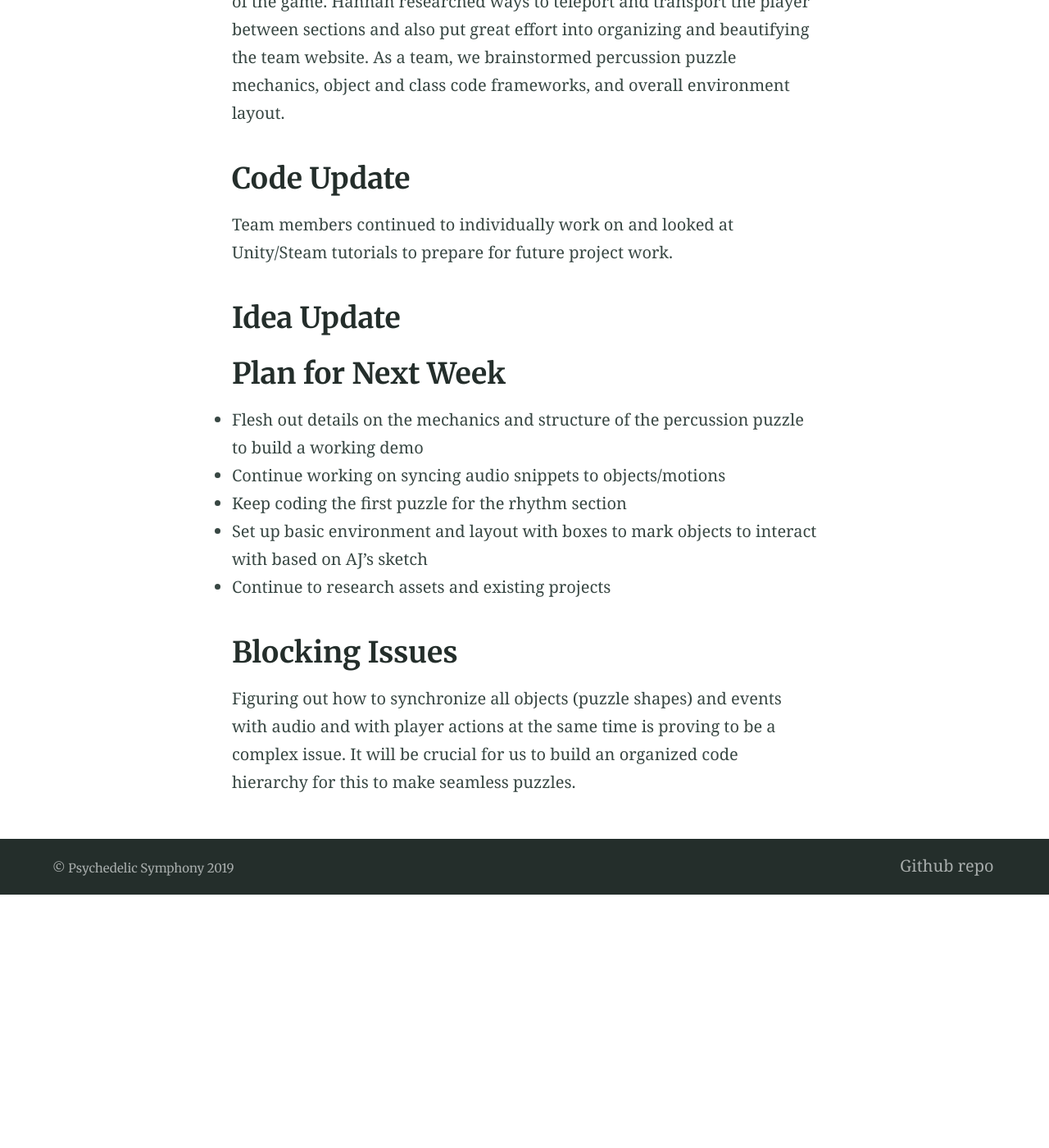
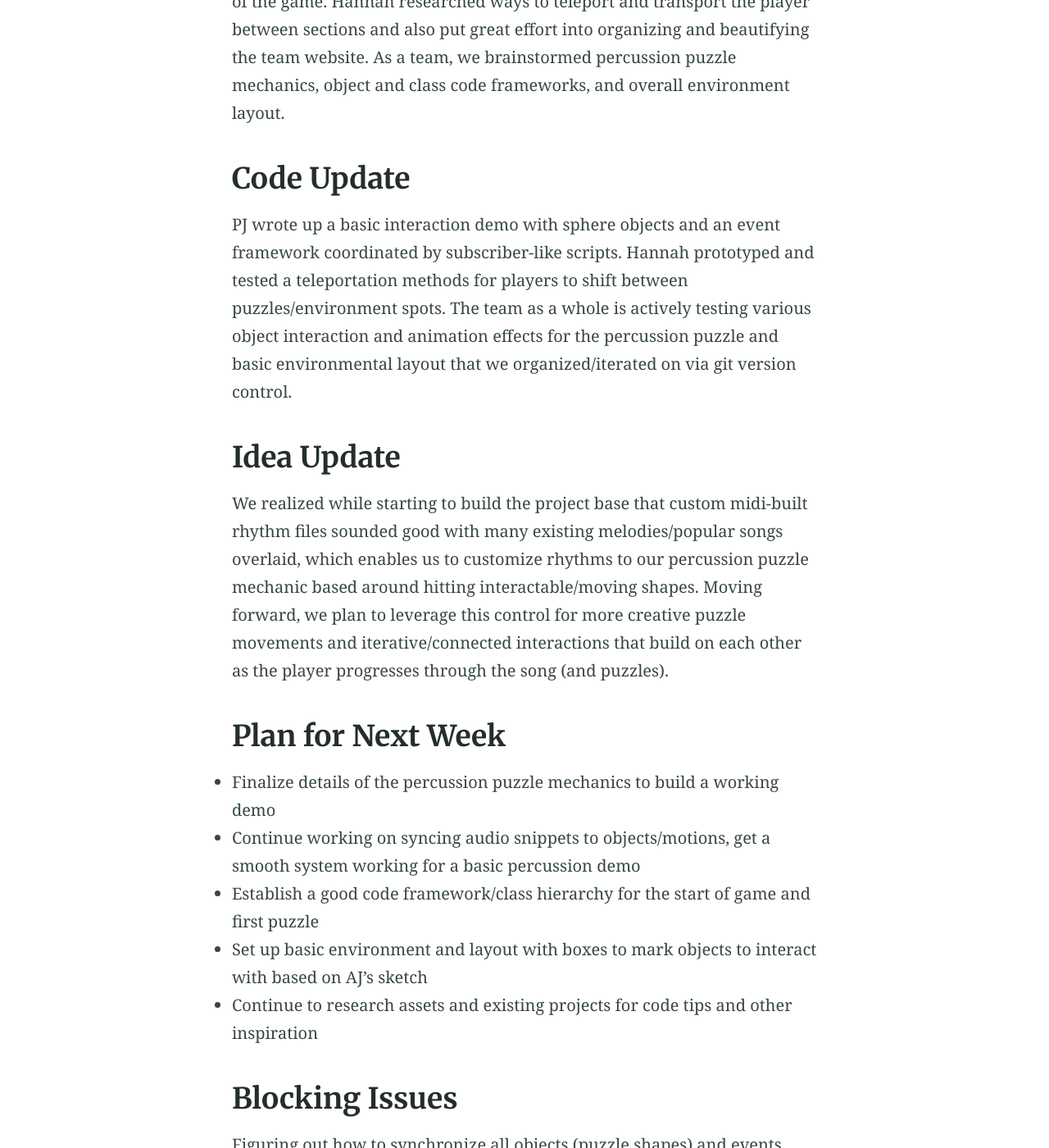
Before and after one commit to aj1118/vrcapstone19sp-team7, a Jekyll site: the page built from _posts/2019-04-19-Week-3.md, in a window 1280 px wide and 1400 px high, scrolled down 572 px. Shown: the whole window at 82% size. Built offline with Jekyll 4.4.1, drawn with Linux system fonts in a browser that asks for light colours; our own code applies the rules of GitHub Pages for plain Markdown files; before the commit the page ends 1663 px from its top, so only the background shows below that.

Commit message:
Update 2019-04-19-Week-3.md

```diff
--- a/_posts/2019-04-19-Week-3.md
+++ b/_posts/2019-04-19-Week-3.md
@@ -9,17 +9,17 @@ PJ worked on building event and class systems for customizable timing and intera
 As a team, we brainstormed percussion puzzle mechanics, object and class code frameworks, and overall environment layout.
 
 ## Code Update
-Team members continued to individually work on and looked at Unity/Steam tutorials to prepare for future project work.
+PJ wrote up a basic interaction demo with sphere objects and an event framework coordinated by subscriber-like scripts. Hannah prototyped and tested a teleportation methods for players to shift between puzzles/environment spots. The team as a whole is actively testing various object interaction and animation effects for the percussion puzzle and basic environmental layout that we organized/iterated on via git version control.
 
 ## Idea Update
-
+We realized while starting to build the project base that custom midi-built rhythm files sounded good with many existing melodies/popular songs overlaid, which enables us to customize rhythms to our percussion puzzle mechanic based around hitting interactable/moving shapes. Moving forward, we plan to leverage this control for more creative puzzle movements and iterative/connected interactions that build on each other as the player progresses through the song (and puzzles).
 
 ## Plan for Next Week
-* Flesh out details on the mechanics and structure of the percussion puzzle to build a working demo
-* Continue working on syncing audio snippets to objects/motions
-* Keep coding the first puzzle for the rhythm section
+* Finalize details of the percussion puzzle mechanics to build a working demo
+* Continue working on syncing audio snippets to objects/motions, get a smooth system working for a basic percussion demo
+* Establish a good code framework/class hierarchy for the start of game and first puzzle
 * Set up basic environment and layout with boxes to mark objects to interact with based on AJ's sketch
-* Continue to research assets and existing projects
+* Continue to research assets and existing projects for code tips and other inspiration
 
 ## Blocking Issues
 Figuring out how to synchronize all objects (puzzle shapes) and events with audio and with player actions at the same time is proving to be a complex issue.
```
